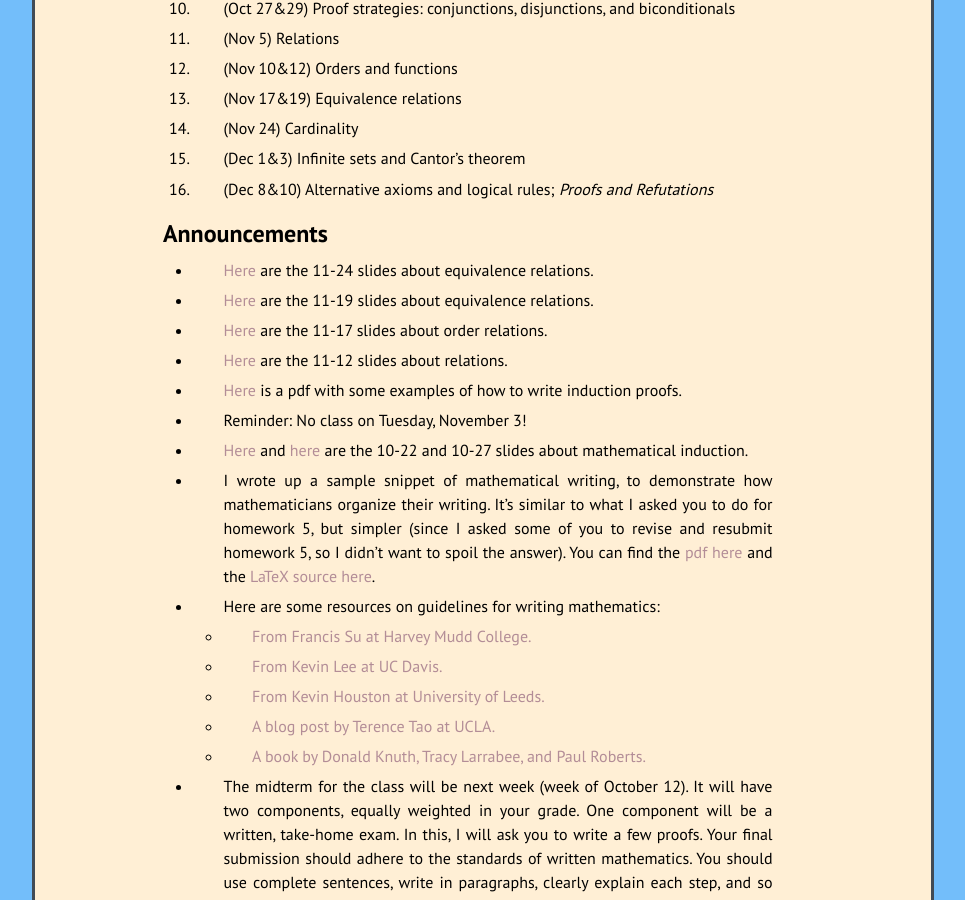
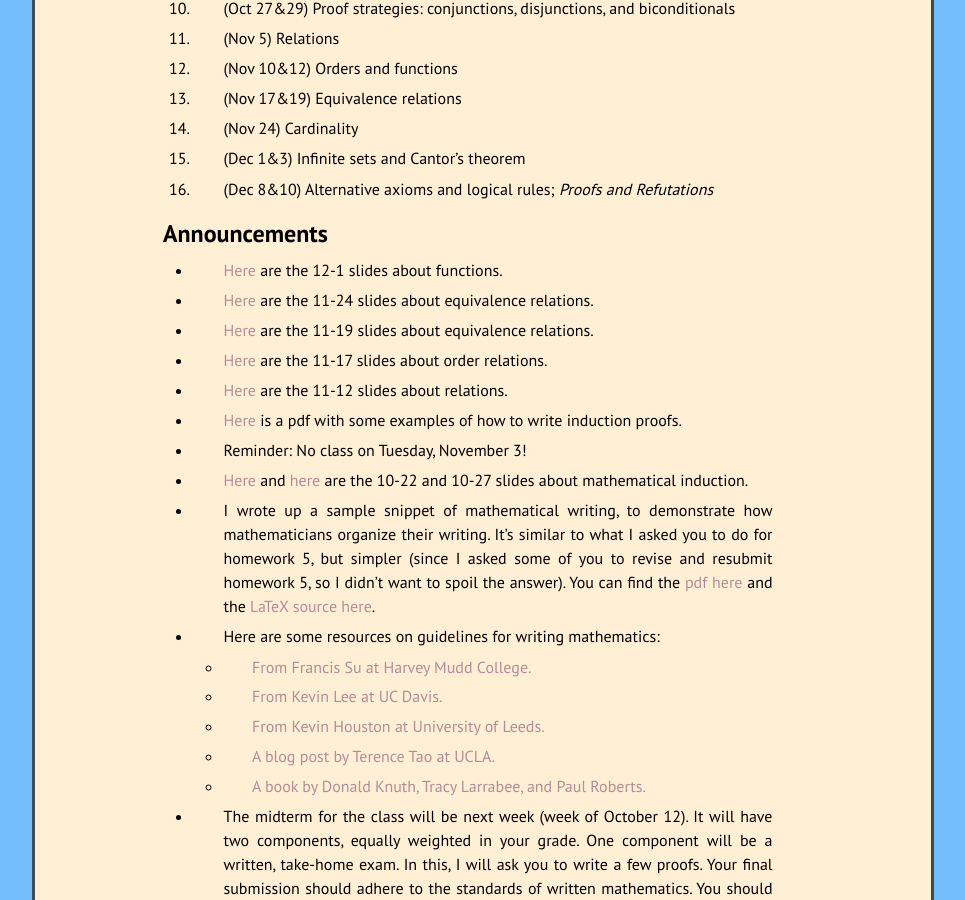
Before and after one commit to kamerynjw/kamerynjw.github.io, a Jekyll site: the page built from teaching/2020/math321.md, in a window 1280 px wide and 900 px high, scrolled down 961 px. Shown: the whole window, without its empty margins (157-1122 px from the left). Built offline with Jekyll 4.4.1, drawn with Linux system fonts in a browser that asks for light colours; nearby versions of some CDN libraries; formulas are drawn with MathJax 3.

Commit message:
new slides

```diff
--- a/teaching/2020/math321.md
+++ b/teaching/2020/math321.md
@@ -65,6 +65,7 @@ Tentative Weekly Schedule
 
 Announcements
 -------------
+* [Here]({{ page.url }}fn1.pdf) are the 12-1 slides about functions.
 
 * [Here]({{ page.url }}rel4.pdf) are the 11-24 slides about equivalence relations.
 
```
Also changed, not shown: 1 other file.
